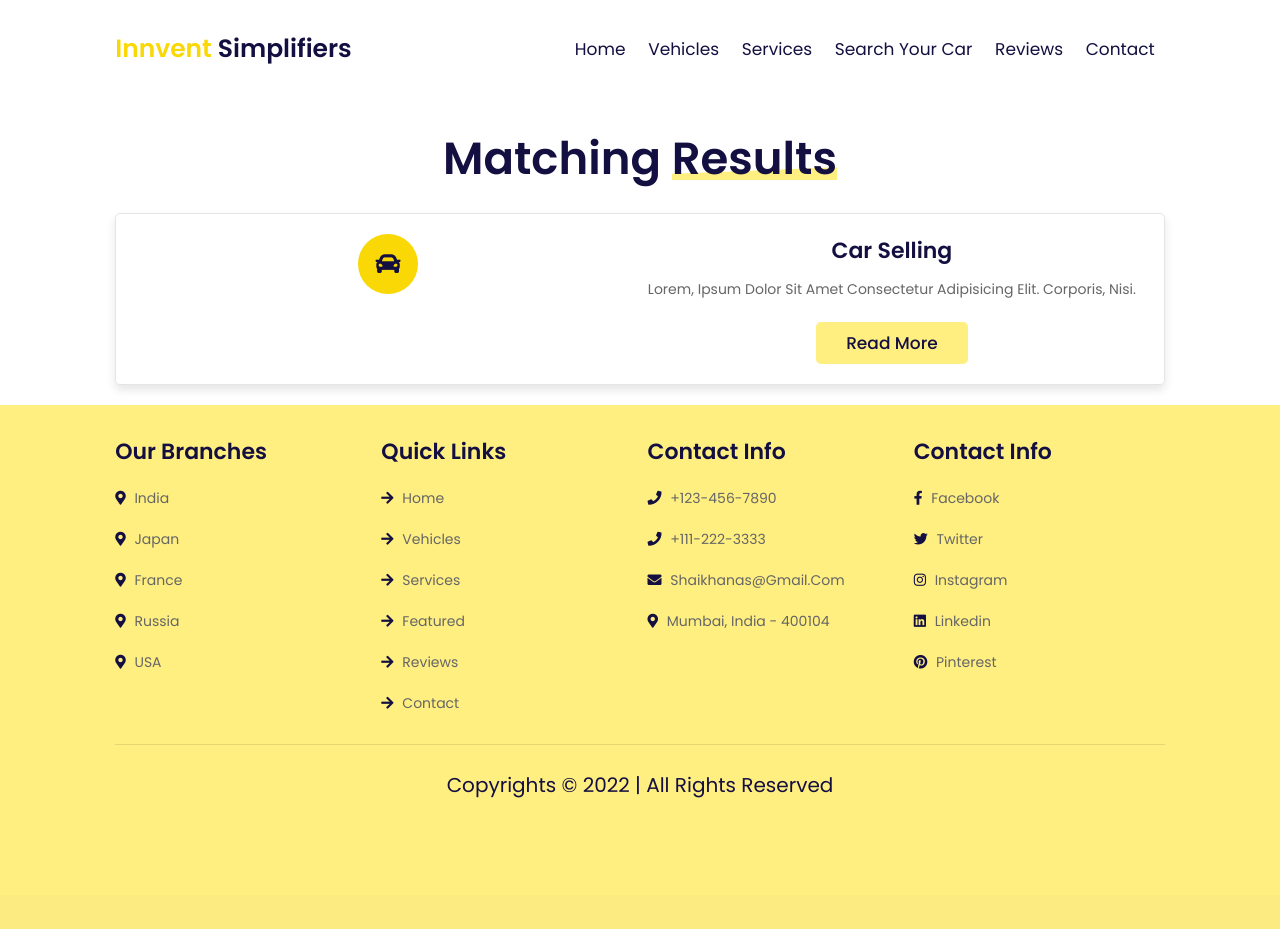
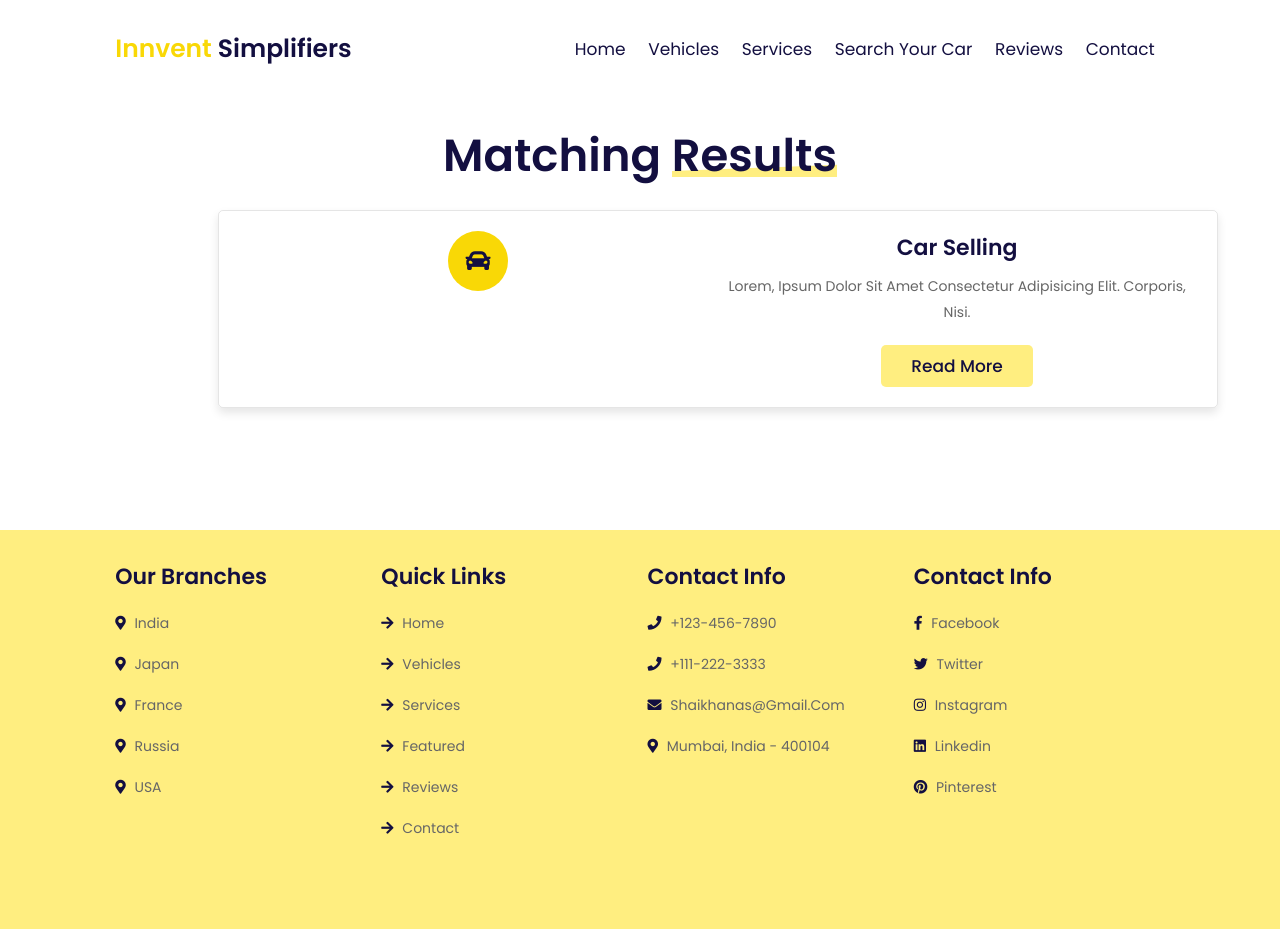
Before and after one commit to SriramanRaji/Cars, a Flask app: template templates/result.html in a window 1280 px wide. Before the commit the page ends 798 px from the top, so only its background shows below. Run offline with Flask 2, Linux system fonts and the light colour scheme; the template is opened without the code that fills it, so the values that code supplies are empty.

Commit message:
Results CSS

```diff
--- a/static/css/style.css
+++ b/static/css/style.css
@@ -626,13 +626,15 @@ section {
     color: var(--black);
 }
 
+.result {
+    margin: 8%;
+}
 
 .result .heading {
     padding-bottom: 2rem;
     text-align: center;
     font-size: 4.5rem;
     color: var(--black);
-    margin-top: 10%;
 }
 
 .result .box-container {
--- a/templates/result.html
+++ b/templates/result.html
@@ -125,7 +125,7 @@
 
         </div>
 
-        <div class="credit"> Copyrights &copy; 2022 | All Rights Reserved </div>
+        <!-- <div class="credit"> Copyrights &copy; 2022 | All Rights Reserved </div> -->
 
     </section>
 
```
